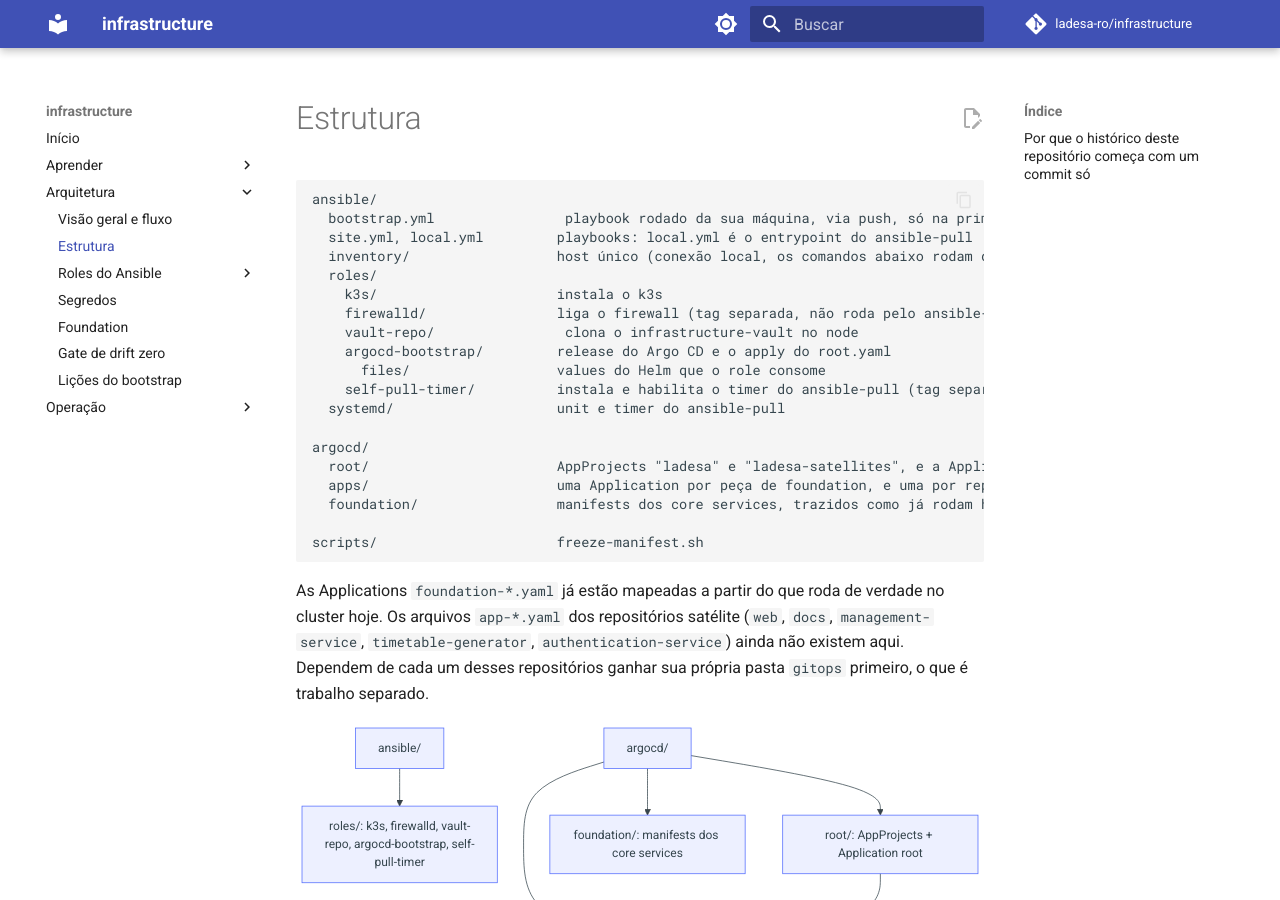
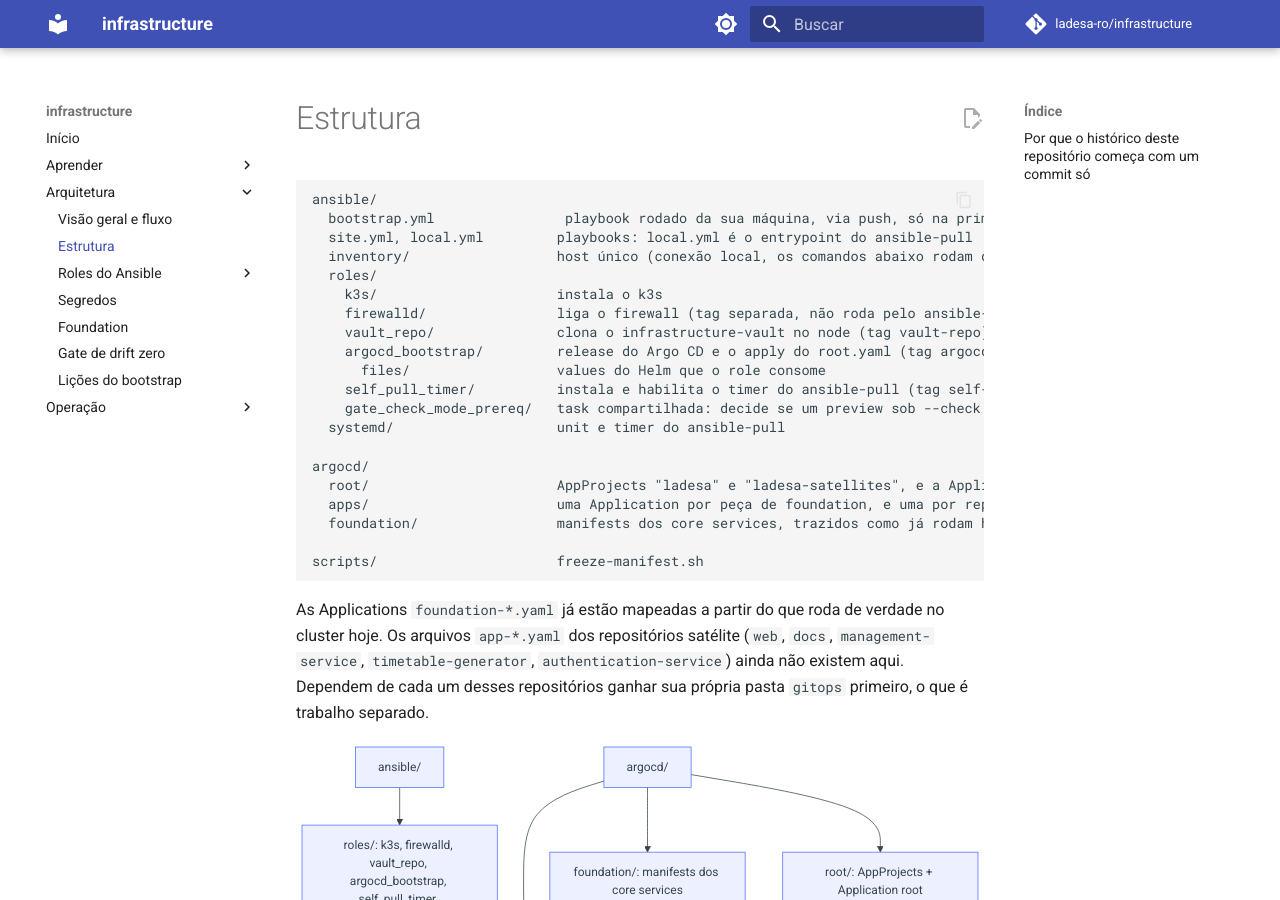
Before and after one commit to ladesa-ro/infrastructure, an MkDocs documentation site: the page built from docs/arquitetura/estrutura.md, in a window 1280 px wide and 900 px high. Built offline with MkDocs 1.6.1 and Material for MkDocs 9.7.7, drawn with Linux system fonts in a browser that asks for light colours; comment, search, counter and statistics services are not loaded.

Commit message:
refactor(ansible): rename roles and vars to satisfy lint naming rules

````diff
--- a/docs/arquitetura/estrutura.md
+++ b/docs/arquitetura/estrutura.md
@@ -8,10 +8,11 @@ ansible/
   roles/
     k3s/                      instala o k3s
     firewalld/                liga o firewall (tag separada, não roda pelo ansible-pull sem supervisão)
-    vault-repo/                clona o infrastructure-vault no node
-    argocd-bootstrap/         release do Argo CD e o apply do root.yaml
+    vault_repo/               clona o infrastructure-vault no node (tag vault-repo)
+    argocd_bootstrap/         release do Argo CD e o apply do root.yaml (tag argocd-bootstrap)
       files/                  values do Helm que o role consome
-    self-pull-timer/          instala e habilita o timer do ansible-pull (tag separada, roda por último)
+    self_pull_timer/          instala e habilita o timer do ansible-pull (tag self-pull-timer, roda por último)
+    gate_check_mode_prereq/   task compartilhada: decide se um preview sob --check tem o que comparar
   systemd/                    unit e timer do ansible-pull
 
 argocd/
@@ -26,7 +27,7 @@ As Applications `foundation-*.yaml` já estão mapeadas a partir do que roda de
 
 ```mermaid
 flowchart TB
-    Ansible[ansible/] --> Roles[roles/: k3s, firewalld, vault-repo, argocd-bootstrap, self-pull-timer]
+    Ansible[ansible/] --> Roles[roles/: k3s, firewalld, vault_repo, argocd_bootstrap, self_pull_timer, gate_check_mode_prereq]
     ArgoCD[argocd/] --> Root[root/: AppProjects + Application root]
     ArgoCD --> Apps[apps/: uma Application por peça]
     ArgoCD --> Foundation[foundation/: manifests dos core services]
````
Also changed, not shown: docs/arquitetura/segredos.md (+2 -2 lines), 21 other files.
